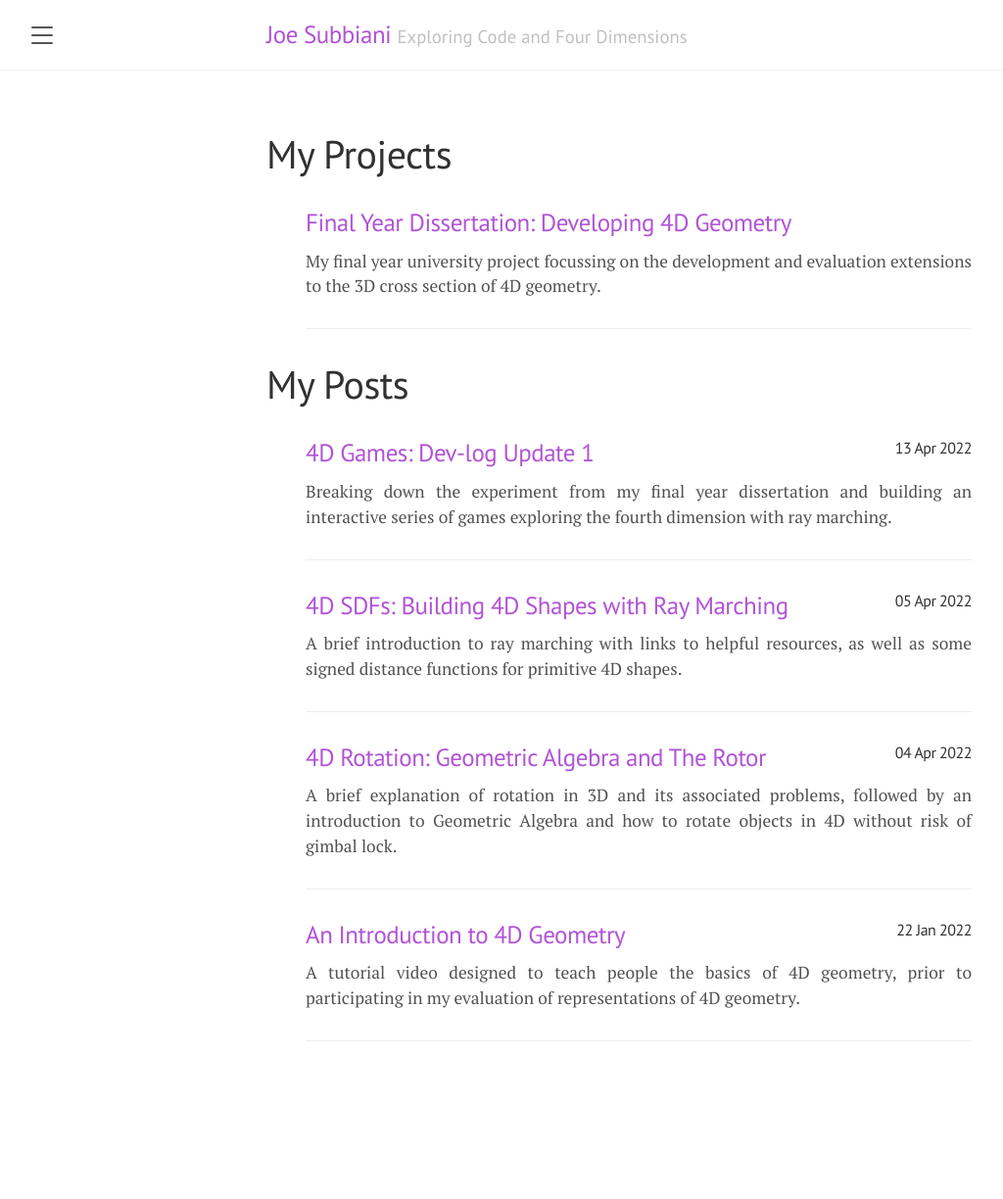
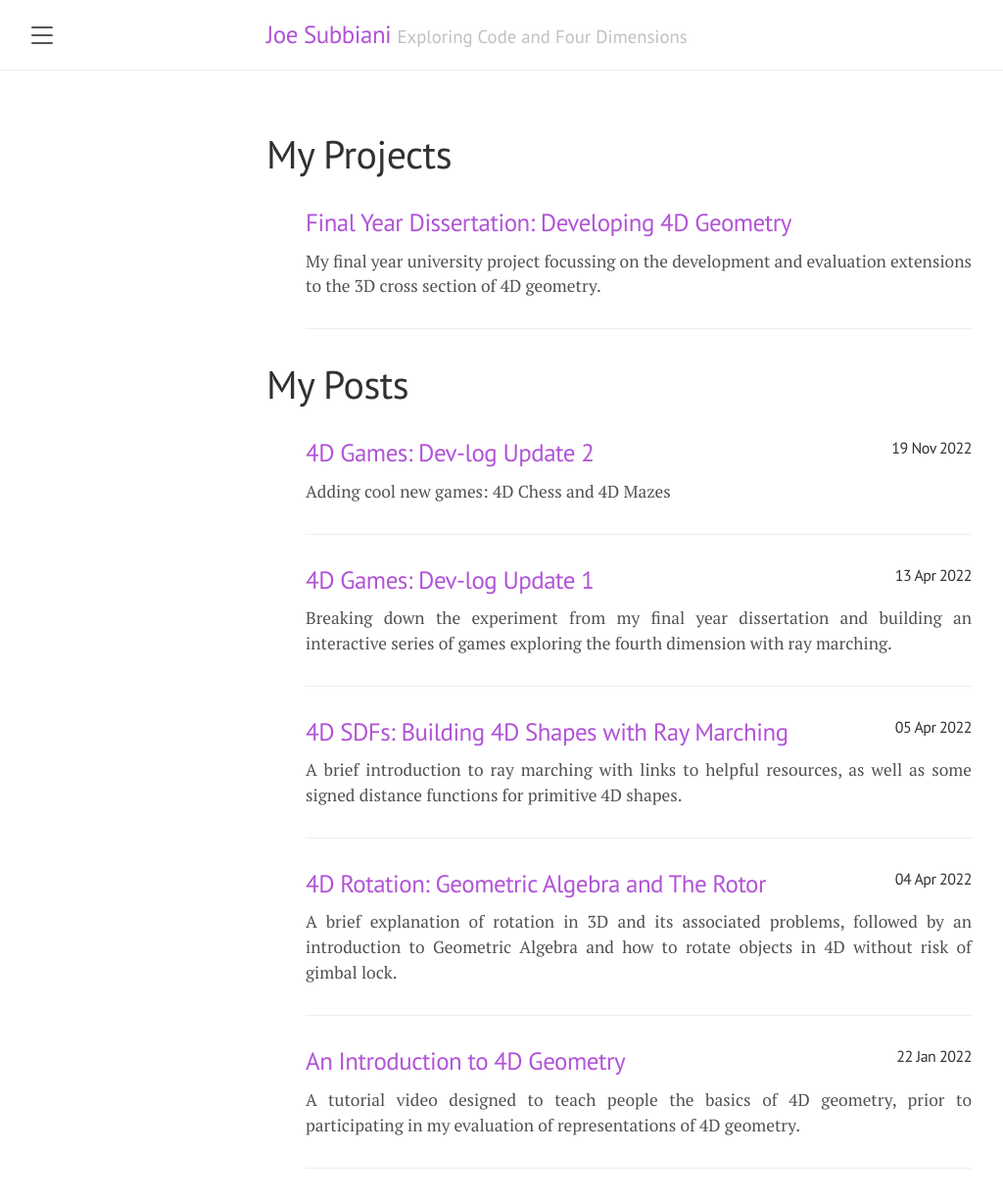
Before and after one commit to JoeSubbi/joesubbi.github.io, a Jekyll site: the page built from index.md, in a window 1280 px wide. Shown: the whole page at 98% size, without its empty margins (8-1032 px from the left). Built offline with Jekyll 4.4.1, drawn with Linux system fonts in a browser that asks for light colours; nearby versions of some CDN libraries; before the commit the page ends 1094 px from its top, so only the background shows below that.

Commit message:
4D Games Dev log update 2
Signed-off-by: JoeSubbi <joe.subbiani@gmail.com>

```diff
--- /dev/null
+++ b/_posts/2022-11-19-4D Games2.md
@@ -0,0 +1,104 @@
+---
+layout: post
+title: "4D Games: Dev-log Update 2"
+description: "Adding cool new games: 4D Chess and 4D Mazes"
+logo:
+  path: "title2.png"
+  alt: "4d-games-logo"
+---
+
+<p style="text-align: justify">
+So... It's been a while...
+</p>
+
+<p style="text-align: justify">
+Typical for me, but I kept putting off writing this dev log because the scope of the project has just been increasing.
+Originally I intended just to turn the challenges (matching games) from my Uni project into a more refined game. Whilst these modes will still be a part of the game, my focus over the last couple of months have been on a few new and fun other things:
+</p>
+
+ - 4D Chess
+ - 4D Mazes
+ - Shader and UI improvements
+ - Improvements to rotation controls
+
+<p style="text-align: justify">
+Yes you read that correctly, upon release you can tell your friends that you actually play chess across the fourth dimension and have navigational skills beyond this three dimensional world!
+</p>
+
+## 4D Chess
+
+<p style="text-align: justify">
+To keep the game manageable the board spans 4 squares in all 4 dimensions. I considered having only a single 4\(\times\)4\(\times\)4 slice visible at a given time, grounding it in our 3 dimensional perception if a board was actually spanning the fourth dimension. However, remembering the location of every piece, and making strategic plays would be nigh impossible without being able to consistently see the board in it's entirety. Maybe I will add this in the future for you chess grand masters out there but we will have to wait and see!
+</p>
+<p style="text-align: justify">
+In the mean time: Here is the design I settled on! What do you think?
+</p>
+
+<img src="{{ '/assets/devlog/chess_board.png' | absolute_url }} " alt="chess-board" style="max-width: 80%;margin-left: auto;margin-right: auto;"/>
+
+<img src="{{ '/assets/devlog/chess_demo.gif' | absolute_url }} " alt="chess-demo" style="max-width: 80%;margin-left: auto;margin-right: auto;"/>
+
+<p style="text-align: justify">
+Alongside the board, I also created some custom chess pieces. I am pretty happy with them, although I the textures need some work and I still need to tackle the knight.
+</p>
+
+<img src="{{ '/assets/devlog/chess_pieces.png' | absolute_url }} " alt="chess-pieces" style="max-width: 80%;margin-left: auto;margin-right: auto;"/>
+
+## 4D Maze
+
+<p style="text-align: justify">
+Introducing 4D procedurally generated mazes. You can currently play mazes ranging from dimensions 3\(\times\)3\(\times\)3\(\times\)3 to 8\(\times\)8\(\times\)8\(\times\)8. The maze is restricted to \(8^8\) dimensions for performance reasons. The 4D shapes are rendered with ray marching, which at high resolutions and marching over hundreds to thousands of shapes, becomes quite expensive to compute. I am currently looking into optimisations to make this game more accessible to those of you with lower end hardware.
+</p>
+<p style="text-align: justify">
+Here is a preview of how the maze is looking in it's current state:
+</p>
+
+<img src="{{ '/assets/devlog/maze.png' | absolute_url }}" alt="maze" style="max-width: 80%;margin-left: auto;margin-right: auto;"/>
+
+<p style="text-align: justify">
+You may notice the balls throughout the maze, these are visible parts of the paths traveling along the w axis. The paths along the w axis were originally the same width as all the other paths, but friends noted during some testing that they didn't like having to constantly scroll between slices of the maze to identify where they could go.
+</p>
+
+<p style="text-align: justify">
+For a set of intuitive controls, I have added an interactive set of rotating axes to allow a player simple control to navigate through the maze
+</p>
+
+<img src="{{ '/assets/devlog/maze_demo.gif' | absolute_url }}" alt="maze-demo" style="max-width: 80%;margin-left: auto;margin-right: auto;"/>
+
+## Main Menu Improvements
+
+<p style="text-align: justify">
+With the introduction of two new games, the main menu has been updated with a 4D pawn and a maze serving as part of the animated background for their respective games!
+</p>
+
+<img src="{{ '/assets/devlog/main_menu.gif' | absolute_url }}" alt="main-menu" style="max-width: 80%;margin-left: auto;margin-right: auto;"/>
+
+## Arcball Rotation
+
+<p style="text-align: justify">
+It's a shock when all those papers you needed to cite for your university dissertation to fluff it up actually come in handy!
+</p>
+
+<p style="text-align: justify">
+The match games and playground mode previously mapped the mouse being dragged along the screen to the X and Y axes. Makes sense right? But how to do a rotation focussed around the Z axis? Through this method you are limited to at most two degrees of rotation at a given time using a single input. I approached this originally by mapping the Z key to the XY plane of rotation, meaning you could only control this rotation by holding a key down a key, introducing complexity, be enforcing secondary inputs at a single time.
+</p>
+
+<p style="text-align: justify">
+Arcball rotation essentially works by projecting the mouse position onto a sphere, and rotates from an initial position on the sphere to an end position on the sphere.
+If the mouse is outside of the bounds of the sphere, it is projected onto the rim of the sphere.
+</p>
+
+<img src="{{ '/assets/devlog/arcball.gif' | absolute_url }}" alt="arcball" style="max-width: 80%;margin-left: auto;margin-right: auto;"/>
+
+<img src="{{ '/assets/devlog/linear_rotation.gif' | absolute_url }}" alt="linear-rotation" style="max-width: 80%;margin-left: auto;margin-right: auto;"/>
+
+<p style="text-align: justify">
+With the introduction of a 4D rotor-based version of the Arcball <a href="https://research.cs.wisc.edu/graphics/Courses/559-f2001/Examples/Gl3D/arcball-gems.pdf">(Shoemake 1994)</a>, 3 degrees of freedom can be controlled at a time from a single input, making for a reportedly more intuitive experience. The game will still offer the old linear input system for those that prefer it.
+</p>
+
+## Next Time...
+
+<p style="text-align: justify">
+So that's everything for this update! There is a ton of other stuff going on behind the scenes but it is a bit less interesting.
+I am currently working on getting the match games up and running, as well as making improvements to the ray marching shaders. I also aiming to get the UI in a more polished prototype state, so look forward to that!
+</p>
```
Also changed, not shown: about.md (+3 -3 lines), assets/devlog/chess_board.png (added), assets/devlog/chess_pieces.png (added), assets/devlog/maze.png (added), 6 other files.
